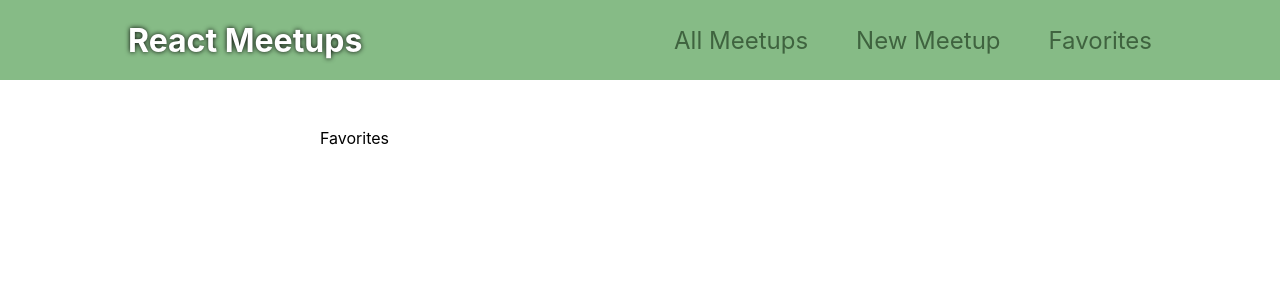
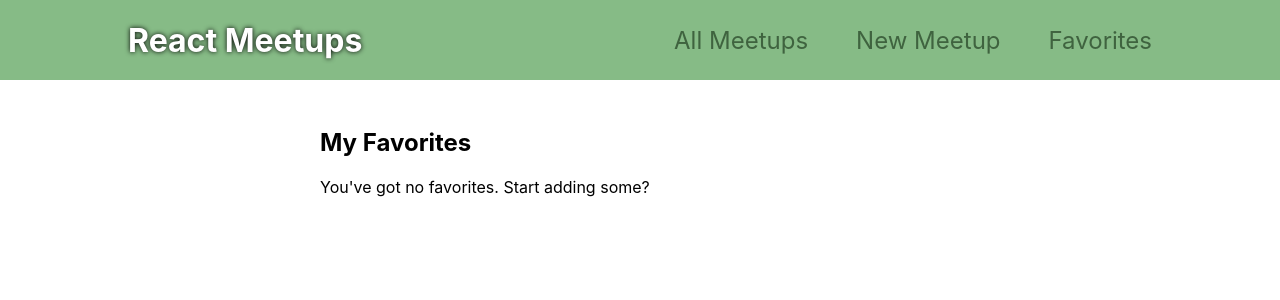
Before and after one commit to AlexanderPolzhofer/meet-up-project-react, a React (Create React App) app: page /favorites in a window 1280 px wide. Shown: the top 300 px of the page. Built offline with nearby package versions, Linux system fonts and the light colour scheme.

Commit message:
display favorites from FavoriteContext in Favorites component

```diff
--- a/src/pages/Favorites.js
+++ b/src/pages/Favorites.js
@@ -1,10 +1,25 @@
-import React from 'react';
+import React, { useContext } from 'react';
+
+import FavoriteContext from '../store/Favorites-context';
+import MeetupList from './../components/meetups/MeetupList';
 
 function Favorites() {
+
+    const favoritesCtx = useContext(FavoriteContext);
+
+    let content = '';
+
+    if (favoritesCtx.totalFavorites === 0) {
+        content = <p>You've got no favorites. Start adding some?</p>;
+    } else {
+        content = <MeetupList meetups={favoritesCtx.favorites} />
+    }
+
     return (
-        <div>
-            <span>Favorites</span>
-        </div>
+        <section>
+            <h1>My Favorites</h1>
+            {content}
+        </section>
     );
 }
 
```
